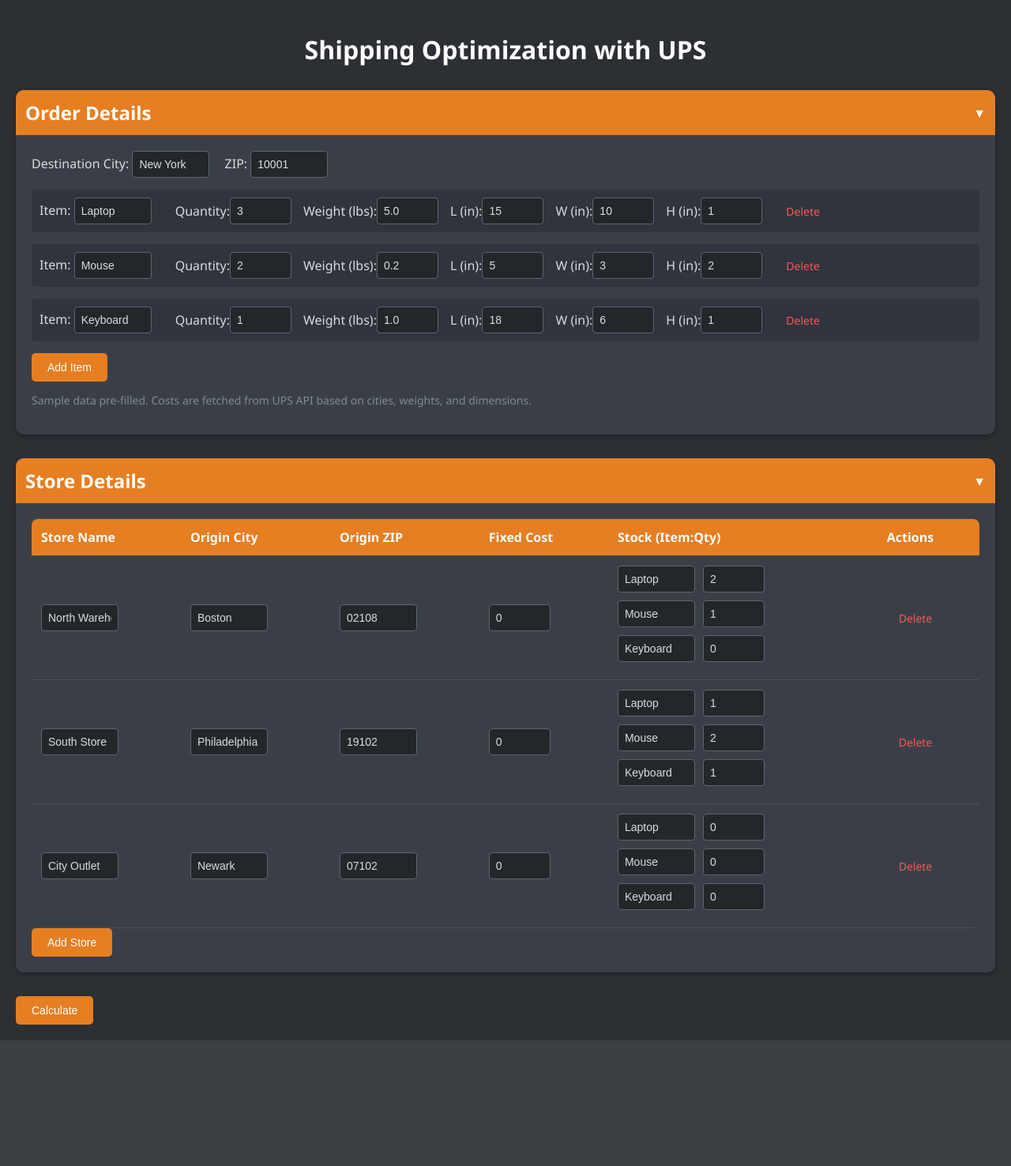
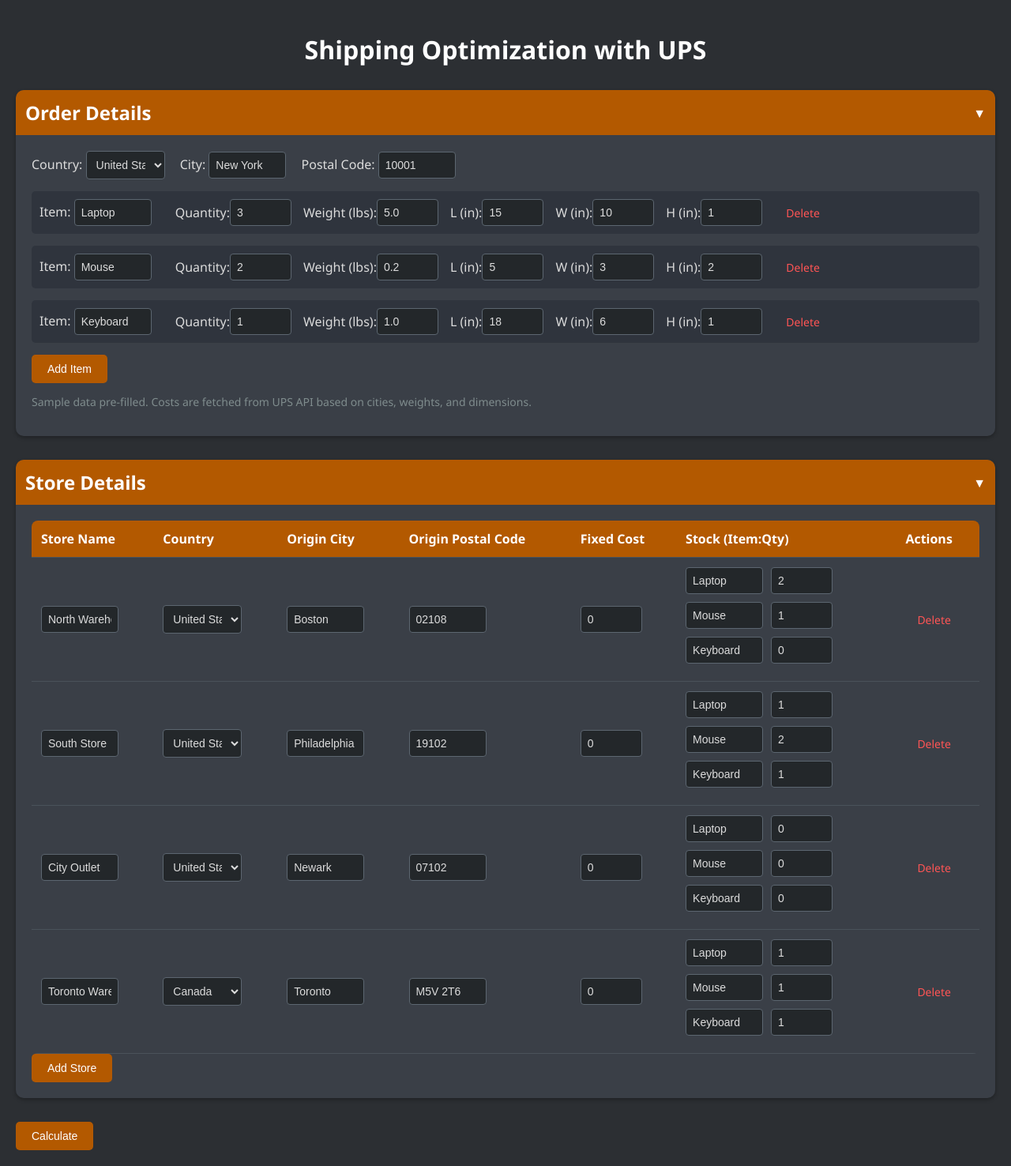
Before and after one commit to Daghet/ShippingOptimization, a Flask app: page / in a window 1280 px wide. Shown: the whole page at 79% size. Before the commit the page ends 1317 px from the top, so only its background shows below. Run offline with Flask 3, Linux system fonts and the light colour scheme.

Commit message:
Added multi-country
Canada & USA now working

```diff
--- a/app.py
+++ b/app.py
@@ -9,7 +9,7 @@ load_dotenv()
 
 app = Flask(__name__)
 
-# Sample data with fixed costs set to zero
+# Sample data with a Canadian store
 sample_data = {
     "order_quantities": {"Laptop": 3, "Mouse": 2, "Keyboard": 1},
     "item_weights": {"Laptop": 5.0, "Mouse": 0.2, "Keyboard": 1.0},
@@ -18,27 +18,38 @@ sample_data = {
         "Mouse": {"length": 5, "width": 3, "height": 2},
         "Keyboard": {"length": 18, "width": 6, "height": 1}
     },
+    "destination_country": "US",
     "destination_city": "New York",
     "destination_postal": "10001",
     "store_inventories": {
         "North Warehouse": {"Laptop": 2, "Mouse": 1, "Keyboard": 0},
         "South Store": {"Laptop": 1, "Mouse": 2, "Keyboard": 1},
         "City Outlet": {"Laptop": 0, "Mouse": 0, "Keyboard": 0},
+        "Toronto Warehouse": {"Laptop": 1, "Mouse": 1, "Keyboard": 1}  # Added Canadian store
     },
     "fixed_shipping_costs": {
         "North Warehouse": 0,
         "South Store": 0,
         "City Outlet": 0,
+        "Toronto Warehouse": 0
     },
     "origin_cities": {
         "North Warehouse": "Boston",
         "South Store": "Philadelphia",
         "City Outlet": "Newark",
+        "Toronto Warehouse": "Toronto"
     },
     "origin_postals": {
         "North Warehouse": "02108",
         "South Store": "19102",
         "City Outlet": "07102",
+        "Toronto Warehouse": "M5V 2T6"  # Canadian postal code
+    },
+    "origin_countries": {  # Added country mapping
+        "North Warehouse": "US",
+        "South Store": "US",
+        "City Outlet": "US",
+        "Toronto Warehouse": "CA"
     }
 }
 
@@ -59,7 +70,7 @@ def get_ups_access_token():
     except Exception as e:
         raise Exception(f"Failed to obtain UPS access token: {e}")
 
-def get_ups_shipping_cost(origin_city, origin_postal, destination_city, destination_postal, items_to_ship, weights, dimensions, access_token):
+def get_ups_shipping_cost(origin_city, origin_postal, origin_country, destination_city, destination_postal, destination_country, items_to_ship, weights, dimensions, access_token):
     total_weight = sum(qty * weights[item] for item, qty in items_to_ship.items())
     max_length = max(dimensions[item]["length"] for item in items_to_ship)
     max_width = max(dimensions[item]["width"] for item in items_to_ship)
@@ -69,8 +80,8 @@ def get_ups_shipping_cost(origin_city, origin_postal, destination_city, destinat
         "RateRequest": {
             "Request": {"TransactionReference": {"CustomerContext": "Shipping Calc"}},
             "Shipment": {
-                "Shipper": {"Address": {"City": origin_city, "PostalCode": origin_postal, "CountryCode": "US"}},
-                "ShipTo": {"Address": {"City": destination_city, "PostalCode": destination_postal, "CountryCode": "US"}},
+                "Shipper": {"Address": {"City": origin_city, "PostalCode": origin_postal, "CountryCode": origin_country}},
+                "ShipTo": {"Address": {"City": destination_city, "PostalCode": destination_postal, "CountryCode": destination_country}},
                 "Package": {
                     "PackagingType": {"Code": "02"},
                     "Dimensions": {"UnitOfMeasurement": {"Code": "IN"}, "Length": str(max_length), "Width": str(max_width), "Height": str(max_height)},
@@ -90,13 +101,13 @@ def get_ups_shipping_cost(origin_city, origin_postal, destination_city, destinat
             if shipment["Service"]["Code"] == "03":
                 cost = float(shipment["TotalCharges"]["MonetaryValue"])
                 total_qty = sum(items_to_ship.values())
-                return cost, cost / total_qty if total_qty > 0 else cost  # Return total and per-unit cost
+                return cost, cost / total_qty if total_qty > 0 else cost
         raise ValueError("UPS Ground not found")
     except Exception as e:
         print(f"UPS API error: {e}")
-        return 50.0 * sum(items_to_ship.values()), 50.0  # Fallback total and per-unit
+        return 50.0 * sum(items_to_ship.values()), 50.0
 
-def calculate_optimal_shipping(order_quantities, store_inventories, fixed_shipping_costs, origin_cities, origin_postals, store_list, destination_city, destination_postal, item_weights, item_dimensions):
+def calculate_optimal_shipping(order_quantities, store_inventories, fixed_shipping_costs, origin_cities, origin_postals, origin_countries, store_list, destination_city, destination_postal, item_weights, item_dimensions, destination_country):
     ordered_items = list(order_quantities.keys())
 
     for item in ordered_items:
@@ -110,14 +121,16 @@ def calculate_optimal_shipping(order_quantities, store_inventories, fixed_shippi
 
     access_token = get_ups_access_token()
     variable_shipping_costs = {}
-    store_shipping_totals = {}  # For breakdown
+    store_shipping_totals = {}
     for store in store_list:
         temp_items = {item: order_quantities[item] for item in ordered_items}
         total_cost, cost_per_unit = get_ups_shipping_cost(
             origin_city=origin_cities[store],
             origin_postal=origin_postals[store],
+            origin_country=origin_countries[store],
             destination_city=destination_city,
             destination_postal=destination_postal,
+            destination_country=destination_country,
             items_to_ship=temp_items,
             weights=item_weights,
             dimensions=item_dimensions,
@@ -125,7 +138,7 @@ def calculate_optimal_shipping(order_quantities, store_inventories, fixed_shippi
         )
         for item in ordered_items:
             variable_shipping_costs[(store, item)] = cost_per_unit
-        store_shipping_totals[store] = total_cost  # Store total UPS cost for breakdown
+        store_shipping_totals[store] = total_cost
 
     shipping_problem += (
         pulp.lpSum([fixed_shipping_costs[store] * use_store[store] for store in store_list]) +
@@ -166,13 +179,14 @@ def calculate_optimal_shipping(order_quantities, store_inventories, fixed_shippi
             }
             if items:
                 shipping_plan[store] = items
-                # Calculate shipping cost for items actually shipped
                 shipped_items = {item: qty for item, qty in items.items()}
                 shipped_total_cost, _ = get_ups_shipping_cost(
                     origin_city=origin_cities[store],
                     origin_postal=origin_postals[store],
+                    origin_country=origin_countries[store],
                     destination_city=destination_city,
                     destination_postal=destination_postal,
+                    destination_country=destination_country,
                     items_to_ship=shipped_items,
                     weights=item_weights,
                     dimensions=item_dimensions,
@@ -193,6 +207,7 @@ def index():
 @app.route('/calculate', methods=['POST'])
 def calculate():
     try:
+        destination_country = request.form.get('destination_country', 'US')
         destination_city = request.form.get('destination_city', '')
         destination_postal = request.form.get('destination_postal', '')
 
@@ -223,6 +238,7 @@ def calculate():
         store_list = []
         origin_cities = {}
         origin_postals = {}
+        origin_countries = {}
         i = 0
         while True:
             name_key = f'store{i}_name'
@@ -233,6 +249,7 @@ def calculate():
                 store_list.append(store_name)
                 origin_cities[store_name] = request.form.get(f'origin_{store_name}', '')
                 origin_postals[store_name] = request.form.get(f'origin_postal_{store_name}', '')
+                origin_countries[store_name] = request.form.get(f'origin_country_{store_name}', 'US')
             i += 1
 
         store_inventories = {}
@@ -252,7 +269,7 @@ def calculate():
         fixed_shipping_costs = {store: float(request.form.get(f'fixed_{store}', 0)) for store in store_list}
 
         error_message, shipping_result = calculate_optimal_shipping(
-            order_quantities, store_inventories, fixed_shipping_costs, origin_cities, origin_postals, store_list, destination_city, destination_postal, item_weights, item_dimensions
+            order_quantities, store_inventories, fixed_shipping_costs, origin_cities, origin_postals, origin_countries, store_list, destination_city, destination_postal, item_weights, item_dimensions, destination_country
         )
 
         if error_message:
--- a/static/css/styles.css
+++ b/static/css/styles.css
@@ -16,10 +16,10 @@ h1 {
   border-radius: 10px;
   box-shadow: 0 2px 5px rgba(0, 0, 0, 0.3);
   margin-bottom: 30px;
-  overflow: hidden; /* Ensures content doesn't spill during animation */
+  overflow: hidden;
 }
 .section-header {
-  background: #e67e22; /* Changed from #7289da to orange */
+  background: #b35900;
   color: white;
   padding: 12px;
   border-radius: 8px 8px 0 0;
@@ -36,12 +36,12 @@ h1 {
 }
 .section-content {
   padding: 20px;
-  max-height: 1000px; /* Arbitrary max height for animation */
-  transition: max-height 0.3s ease-out, padding 0.3s ease-out; /* Smooth animation */
+  max-height: 1000px;
+  transition: max-height 0.3s ease-out, padding 0.3s ease-out;
 }
 .collapsed .section-content {
   max-height: 0;
-  padding: 0 20px; /* Maintain horizontal padding, collapse vertical */
+  padding: 0 20px;
   overflow: hidden;
 }
 table {
@@ -58,7 +58,7 @@ td {
   border-bottom: 1px solid #4a525a;
 }
 th {
-  background: #e67e22; /* Changed from #7289da to orange */
+  background: #b35900;
   color: white;
   font-weight: 600;
 }
@@ -71,11 +71,13 @@ th {
   border-radius: 5px;
 }
 .order-entry label,
-.order-entry input {
+.order-entry input,
+.order-entry select {
   margin-right: 15px;
 }
 input[type="text"],
-input[type="number"] {
+input[type="number"],
+select {
   padding: 8px;
   border: 1px solid #5c6670;
   border-radius: 4px;
@@ -87,6 +89,9 @@ input[type="number"] {
 input[type="number"] {
   width: 60px;
 }
+select {
+  width: 100px;
+}
 .item-pair {
   display: flex;
   align-items: center;
@@ -97,7 +102,7 @@ input[type="number"] {
 }
 button {
   padding: 10px 20px;
-  background: #e67e22; /* Changed from #7289da to orange */
+  background: #b35900;
   color: white;
   border: none;
   border-radius: 5px;
@@ -106,7 +111,7 @@ button {
   transition: background 0.3s;
 }
 button:hover {
-  background: #d35400; /* Darker orange for hover */
+  background: #8c4600;
 }
 .delete-btn {
   color: #ff5555;
--- a/templates/index.html
+++ b/templates/index.html
@@ -26,7 +26,7 @@
 
             const storeRows = document.querySelectorAll('.store-row');
             storeRows.forEach(row => {
-                const stockCell = row.cells[3];
+                const stockCell = row.cells[4];
                 const storeNameInput = row.cells[0].querySelector('input');
                 const storeName = storeNameInput.value || `store${storeCount}`;
                 stockCell.innerHTML += `
@@ -50,6 +50,12 @@
             newRow.className = 'store-row';
             newRow.innerHTML = `
                 <td><input type="text" name="store${storeCount}_name" value="New Store ${storeCount + 1}" oninput="updateStoreReferences(this)"></td>
+                <td>
+                    <select name="origin_country_store${storeCount}">
+                        <option value="US">United States</option>
+                        <option value="CA">Canada</option>
+                    </select>
+                </td>
                 <td><input type="text" name="origin_store${storeCount}" value="New City"></td>
                 <td><input type="text" name="origin_postal_store${storeCount}" value="00000"></td>
                 <td><input type="number" name="fixed_store${storeCount}" step="any" value="0"></td>
@@ -75,12 +81,14 @@
         function updateStoreReferences(storeInput) {
             const row = storeInput.closest('.store-row');
             const newStoreName = storeInput.value || `store${storeCount}`;
-            const originInput = row.cells[1].querySelector('input');
-            const postalInput = row.cells[2].querySelector('input');
-            const fixedInput = row.cells[3].querySelector('input');
-            const stockCell = row.cells[4];
+            const countryInput = row.cells[1].querySelector('select');
+            const originInput = row.cells[2].querySelector('input');
+            const postalInput = row.cells[3].querySelector('input');
+            const fixedInput = row.cells[4].querySelector('input');
+            const stockCell = row.cells[5];
             const stockInputs = stockCell.querySelectorAll('input[type="number"]');
 
+            countryInput.name = `origin_country_${newStoreName}`;
             originInput.name = `origin_${newStoreName}`;
             postalInput.name = `origin_postal_${newStoreName}`;
             fixedInput.name = `fixed_${newStoreName}`;
@@ -140,7 +148,6 @@
                         html += `</div>`;
                         resultDiv.innerHTML = html;
 
-                        // Auto-collapse sections and update arrows
                         ['order-details', 'store-details'].forEach(id => {
                             const section = document.getElementById(id);
                             section.classList.add('collapsed');
@@ -166,9 +173,17 @@
             </div>
             <div class="section-content">
                 <div style="margin-bottom: 15px;">
-                    <label>Destination City: <input type="text" name="destination_city"
+                    <label>Country:
+                        <select name="destination_country">
+                            <option value="US" {% if sample_data.destination_country=='US' %}selected{% endif %}>United
+                                States</option>
+                            <option value="CA" {% if sample_data.destination_country=='CA' %}selected{% endif %}>Canada
+                            </option>
+                        </select>
+                    </label>
+                    <label style="margin-left: 15px;">City: <input type="text" name="destination_city"
                             value="{{ sample_data.destination_city }}"></label>
-                    <label style="margin-left: 15px;">ZIP: <input type="text" name="destination_postal"
+                    <label style="margin-left: 15px;">Postal Code: <input type="text" name="destination_postal"
                             value="{{ sample_data.destination_postal }}"></label>
                 </div>
                 <div id="order-items">
@@ -206,8 +221,9 @@
                     <thead>
                         <tr>
                             <th>Store Name</th>
+                            <th>Country</th>
                             <th>Origin City</th>
-                            <th>Origin ZIP</th>
+                            <th>Origin Postal Code</th>
                             <th>Fixed Cost</th>
                             <th>Stock (Item:Qty)</th>
                             <th>Actions</th>
@@ -218,6 +234,14 @@
                         <tr class="store-row">
                             <td><input type="text" name="store{{ loop.index0 }}_name" value="{{ store }}"
                                     oninput="updateStoreReferences(this)"></td>
+                            <td>
+                                <select name="origin_country_{{ store }}">
+                                    <option value="US" {% if store !='Toronto Warehouse' %}selected{% endif %}>United
+                                        States</option>
+                                    <option value="CA" {% if store=='Toronto Warehouse' %}selected{% endif %}>Canada
+                                    </option>
+                                </select>
+                            </td>
                             <td><input type="text" name="origin_{{ store }}"
                                     value="{{ sample_data.origin_cities.get(store, '') }}"></td>
                             <td><input type="text" name="origin_postal_{{ store }}"
```
